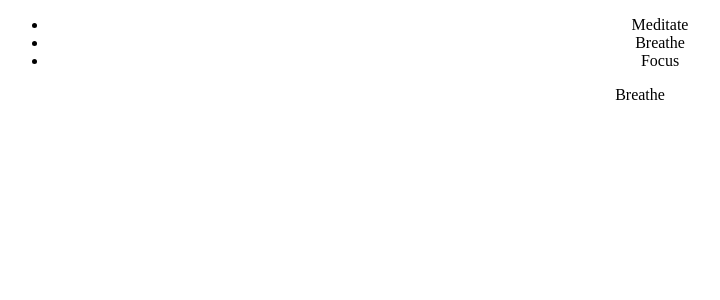
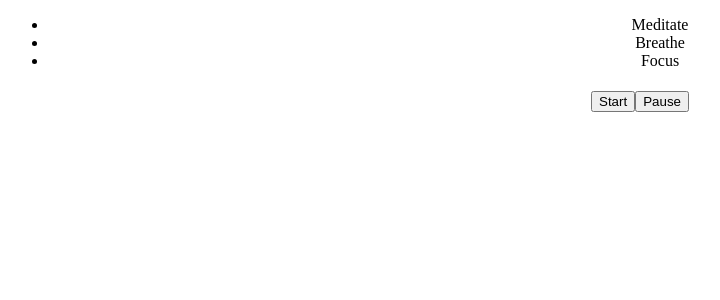
Before and after one commit to ri-ca4/meditation-timer-app, a React (Create React App) app in the folder meditation-timer/: page / in a window 1280 px wide. Both pictures are taken after a click on the item "Breathe". Shown: the top 300 px of the page, without its empty margins (0-720 px from the left). Built offline with nearby package versions, Linux system fonts and the light colour scheme.

Commit message:
add breathe timer and functions

```diff
--- a/meditation-timer/src/components/Breathe.jsx
+++ b/meditation-timer/src/components/Breathe.jsx
@@ -1,9 +1,56 @@
 import React from 'react'
+import { useEffect } from 'react';
+import { useState, useRef } from 'react';
 
 const Breathe = () => {
+  const [isRunning, setIsRunning] = useState(false);
+  let count = useRef(0);
+  let index = useRef(0);
+  const fourSquare = ['Breathe In', 'Hold', 'Breathe Out', 'Hold'];
+
+
+  const displayCount = ()=>{
+    document.getElementById('instructions').innerHTML = fourSquare[index.current];
+    document.getElementById('count').innerHTML        = count.current;
+  }
+
+  useEffect(() => {
+    if(isRunning){
+      const interval = setInterval(()=>{
+        if(count.current===4){
+          count.current= 0
+          if(index.current === fourSquare.length -1){index.current= -1}
+          index.current = index.current+1
+        }
+      count.current = count.current+1
+      displayCount()
+      }, 1000);
+      return () => clearInterval(interval);
+    }
+  }, [isRunning, displayCount]);
+
+  const handleStart = ()=>{
+    document.getElementById('start').setAttribute("disabled", "true");
+    document.getElementById('pause').removeAttribute("disabled");
+    setIsRunning(true);
+  }
+
+  const handlePause = ()=>{
+    document.getElementById('start').removeAttribute("disabled");
+    document.getElementById('pause').setAttribute("disabled", "true");
+    setIsRunning(false);
+  }
+
+
+
   return (
-    <div>
-      Breathe
+    <div id="breathe">
+      <div id="display-counter">
+          <h1 id="instructions"></h1>
+          <h2 id="count"></h2>
+      </div>
+      <button id="start" onClick={handleStart}>Start</button>
+      <button id="pause" onClick={handlePause}>Pause</button>
     </div>
   )
 }
```
